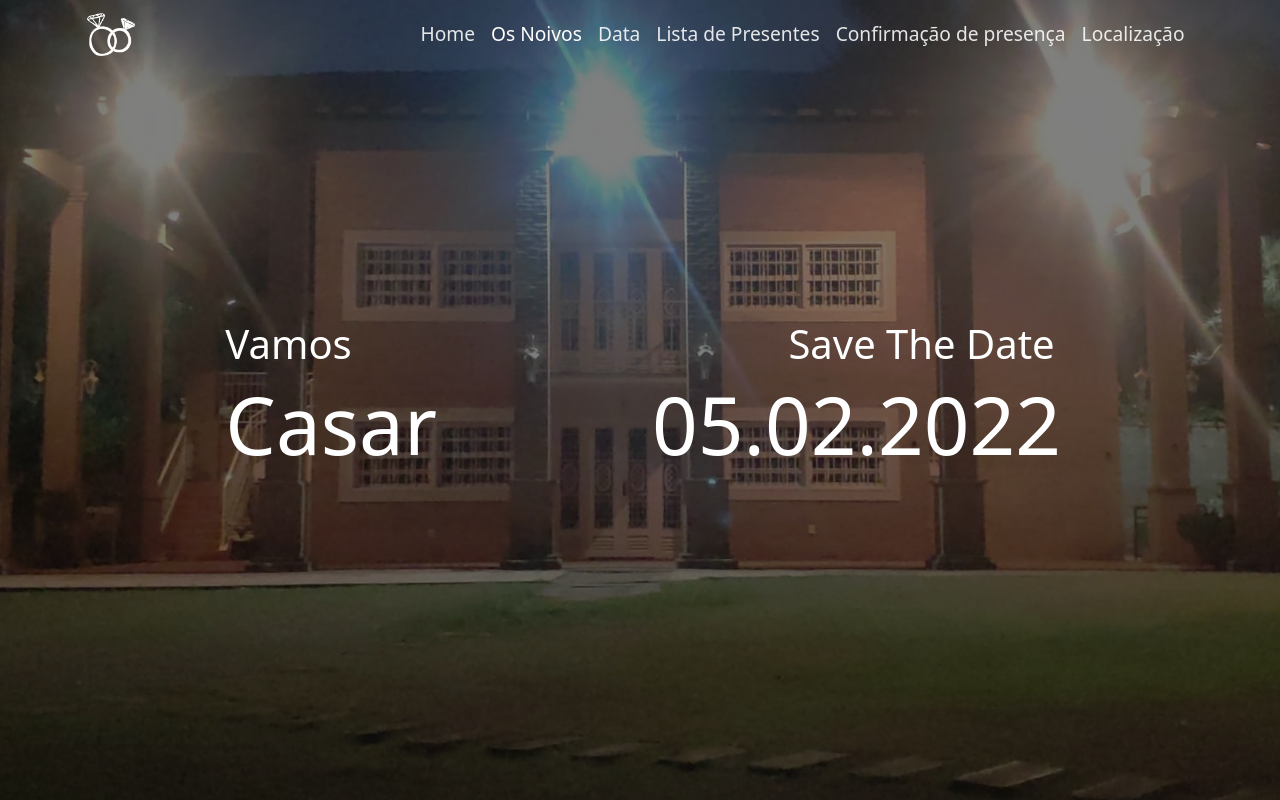
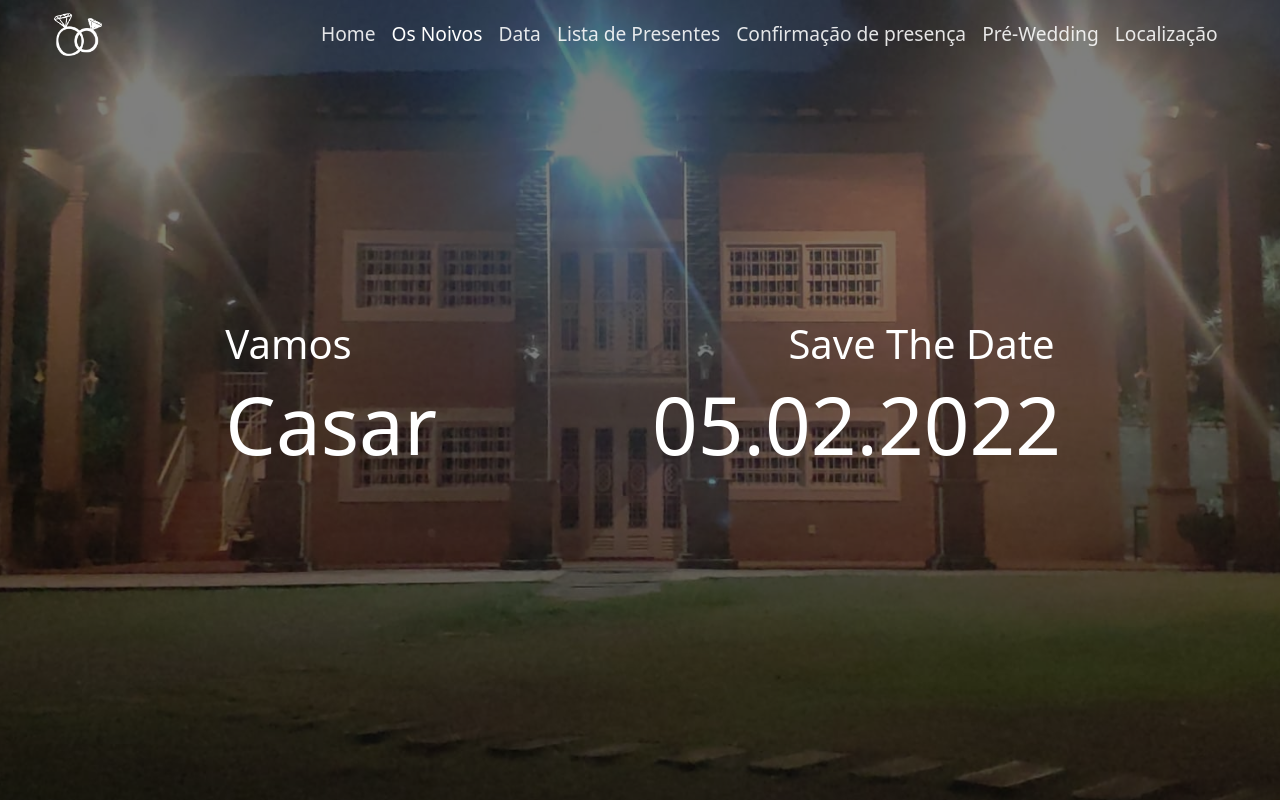
Before and after one commit to carvalhogsc/casamento, a plain HTML site: page index.html in a window 1280 px wide. Shown: the top 800 px of the page. Drawn offline with nearby package versions, Linux system fonts and the light colour scheme.

Commit message:
Adicionando o menu de pre wedding

```diff
--- a/index.html
+++ b/index.html
@@ -39,9 +39,10 @@
             <a class="nav-link" href="#gifts-section">Lista de Presentes</a>
           </li>
           <li class="nav-item">
-
             <a class="nav-link" href="#list-section">Confirmação de presença</a>
-
+          </li>
+          <li class="nav-item">
+            <a class="nav-link" href="#gallery-section">Pré-Wedding</a>
           </li>
           <li class="nav-item">
             <a class="nav-link" href="#place-section">Localização</a>
```
